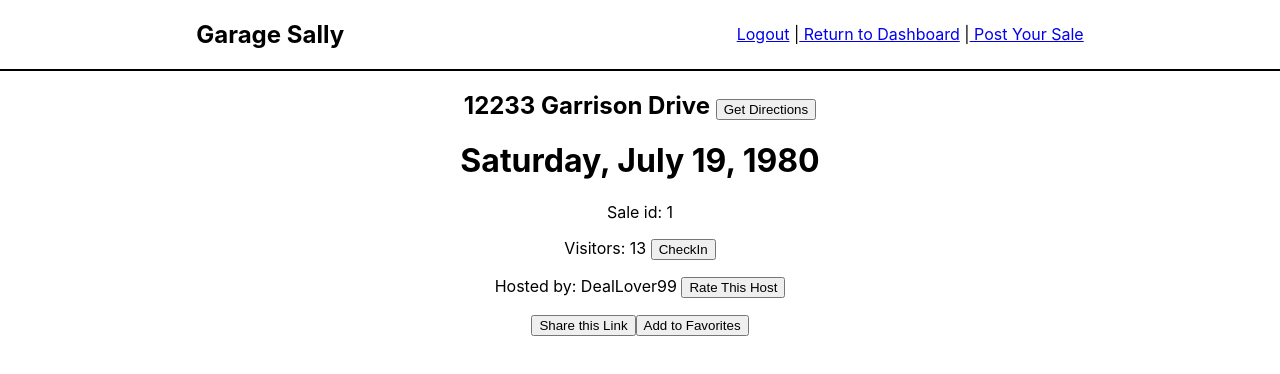
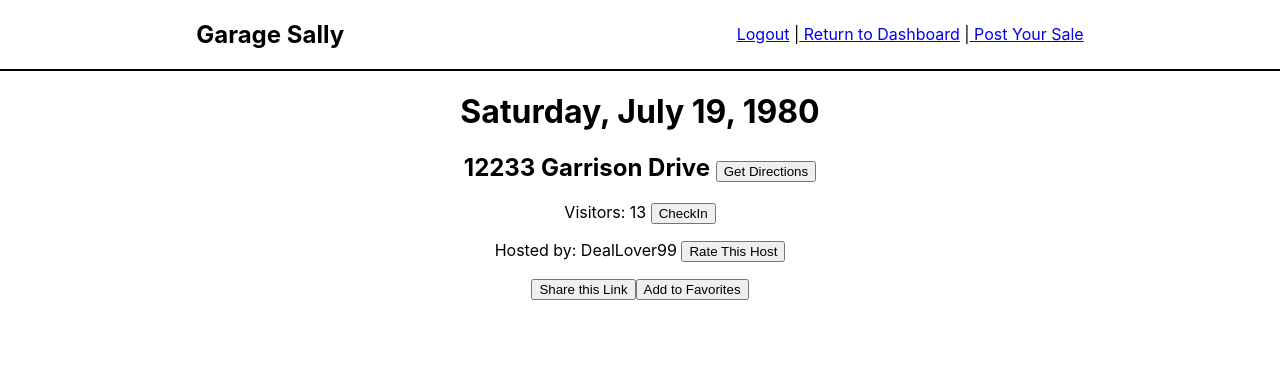
Before and after one commit to KISMET-INC/garage_sally, a React (Create React App) app in the folder client/: page /sales/1 in a window 1280 px wide. Shown: the top 374 px of the page. Built offline with nearby package versions, Linux system fonts and the light colour scheme.

Commit message:
small change

```diff
--- a/client/src/views/Detail.js
+++ b/client/src/views/Detail.js
@@ -10,10 +10,8 @@ const Detail = props => {
     return (
         <div>
             <Navbar />
-
+            <h1>Saturday, July 19, 1980</h1>
             <h2>12233 Garrison Drive <button>Get Directions</button> </h2>
-            <h1>Saturday, July 19, 1980</h1>
-            <p>Sale id: {props.sale_id}</p>
             <p> Visitors: 13  <button>CheckIn</button> </p>
             <p> Hosted by: DealLover99 <button>Rate This Host</button> </p>
 
```
